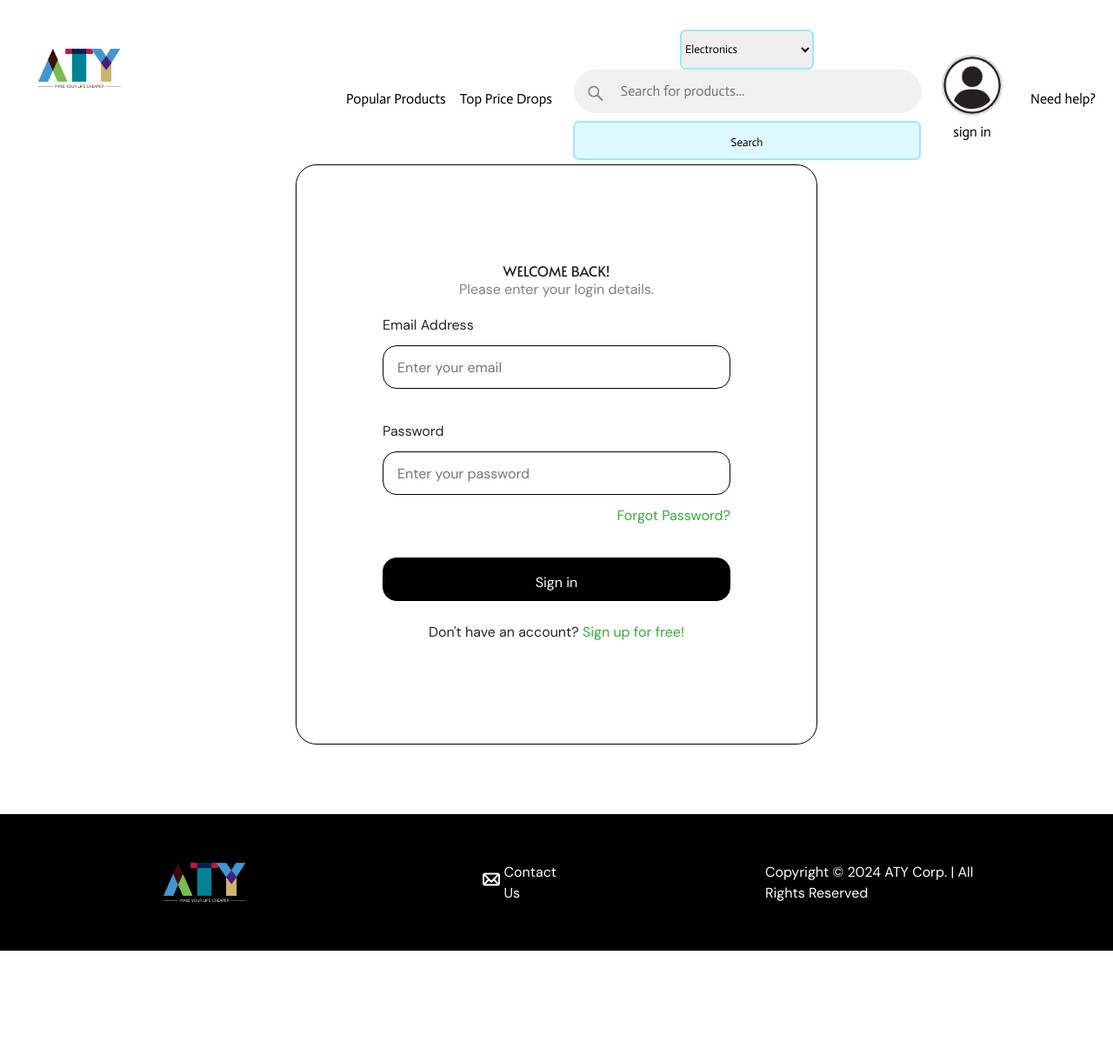
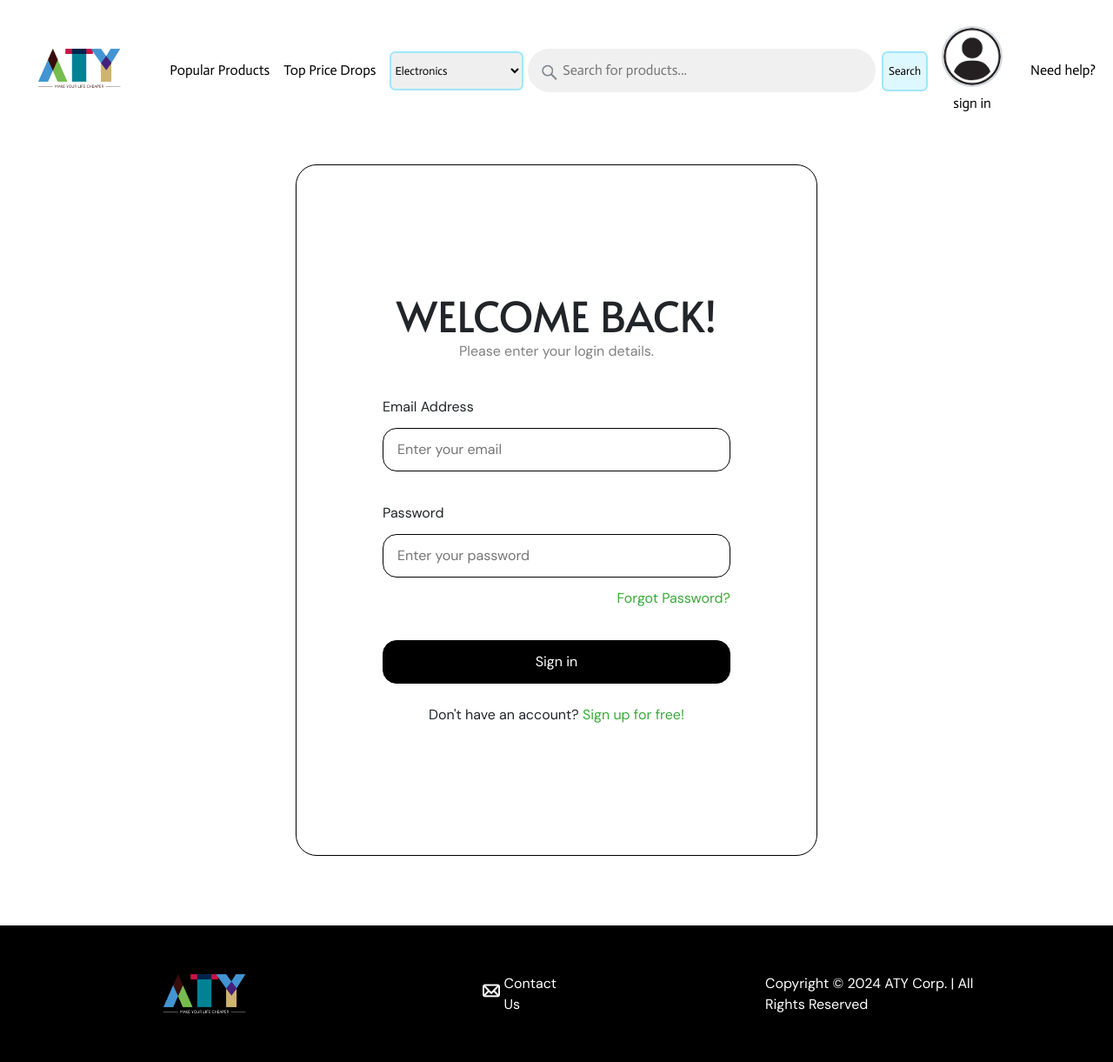
Before and after one commit to vol2468/CamelCamelCamelClone, a PHP site: page /php/login.php in a window 1280 px wide. Shown: the whole page at 87% size. Before the commit the page ends 1093 px from the top, so only its background shows below. Run offline with PHP 8.4, Linux system fonts and the light colour scheme; data comes from the database, SQL or seed files in the repository; data that the repository does not hold is empty.

Commit message:
login page css fixed

```diff
--- a/code/css/login.css
+++ b/code/css/login.css
@@ -1,48 +1,49 @@
-p, body {
+main p, body {
     font-family: "DM Sans" !important;
     font-size: 1em;
 }
 
-h1 {
+main h1 {
     font-family: "Alata";
     font-weight: normal;
-    font-size: 2em;
+    font-size: 3em;
 }
 
-h2 {
+main h2 {
     font-size: 1.5em;
 }
 
-main {
+main main {
     margin: 0em 2em 0em 2em;
 }
 
-.welcome {
+main .welcome {
     display: flex;
     justify-content: center;
 }
 
-p.welcome {
+main p.welcome {
     color: gray;
 }
 
-#wrap {
+main #wrap {
     border: solid black 1px;
     border-radius: 1.5em;
     width: 600px;
+    height: 795px;
     margin-left: auto;
     margin-right: auto;
     margin-top: 2em;
     margin-bottom: 5em;
-    padding: 7em 2em 7em 2em;
+    padding: 9em 2em 9em 2em;
 }
 
-#signin-info {
+main #signin-info {
     display: flex;
     justify-content: center;
 }
 
-form {
+main form {
     display: flex;
     flex-direction: column;
     align-items: center;
@@ -50,7 +51,7 @@ form {
     padding: 0.25em;
 }
 
-form input {
+main form input {
     margin: 0.7em 0em 0.7em 0em;
     border: solid black 1px;
     padding: 1em;
@@ -59,39 +60,40 @@ form input {
     height: 50px;
 }
 
-#submit {
+main #submit {
     color: white;
     background-color: black;
+    padding: 0;
 }
 
-#google {
+main #google {
     background-color: white;
     background-image: url("../images/google.png");
     background-size: 140px;
     background-repeat: no-repeat;
 }
 
-.input {
+main .input {
     margin: 0.8em 0 0.8em 0;
 }
 
-.input label {
+main .input label {
     display: block;
 }
 
-#forgot {
+main #forgot {
     position: relative;
     bottom: 12px;
     margin: 0 0 0 auto;
     margin-left: auto;
 }
 
-#forgot a {
+main #forgot a {
     text-decoration: none;
     color: #38AB38;
 }
 
-#sig {
+main #sig {
     text-decoration: none;
     color: #38AB38;
 }
--- a/code/php/login.php
+++ b/code/php/login.php
@@ -22,8 +22,6 @@ if (isset($_SESSION["error"])) {
         <title>Login</title>
         <link rel="stylesheet" href="../css/reset.css"/>
         <link rel="stylesheet" href="../css/login.css"/>
-        <link rel="stylesheet" href="../css/header.css"/>
-        <link rel="stylesheet" href="../css/footer.css"/>
         <link href='https://fonts.googleapis.com/css?family=Alata' rel='stylesheet'>
         <link href='https://fonts.googleapis.com/css?family=DM Sans' rel='stylesheet'>
         <link href="https://cdn.jsdelivr.net/npm/bootstrap@5.3.3/dist/css/bootstrap.min.css" rel="stylesheet" integrity="sha384-QWTKZyjpPEjISv5WaRU9OFeRpok6YctnYmDr5pNlyT2bRjXh0JMhjY6hW+ALEwIH" crossorigin="anonymous">
@@ -35,7 +33,9 @@ if (isset($_SESSION["error"])) {
     <body>
 
         <header>
-            <?php include_once("header.php"); ?>
+            <?php
+                include_once("header.php");
+            ?>
         </header>
 
         <main>
@@ -44,7 +44,7 @@ if (isset($_SESSION["error"])) {
                 <p class="welcome">Please enter your login details.</p>
                 <div id="signin-info">
                     <form method="post" action="processlogin.php" id="signin-form">
-                        <p class="error" style="color:red"><?php echo $error; $_SESSION["error"] = null; ?></p>
+                        <p class="error" style="color:red"><?php echo $error; $_SESSION["error"] = null; ?></p><br>
                         <div class="input">
                             <label for="email">Email Address</label>
                             <input type="email" id="email" name="email" placeholder="Enter your email" class="required" />
@@ -55,7 +55,7 @@ if (isset($_SESSION["error"])) {
                             <input type="password" id="password" name="password" placeholder="Enter your password" class="required" />
                             <p class="error-message"></p>
                         </div>
-                        <p id="forgot"><a href="#">Forgot Password?</a></p>
+                        <p id="forgot"><a href="forgotpassword.php">Forgot Password?</a></p>
                         <div class="input">
                             <input type="submit" id="submit" value="Sign in"/>
                         </div>
@@ -69,7 +69,9 @@ if (isset($_SESSION["error"])) {
         </main>
 
         <footer>
-            <?php include_once("footer.php"); ?>
+            <?php
+                include_once("footer.php");
+            ?>
         </footer>
 
     </body>
```
